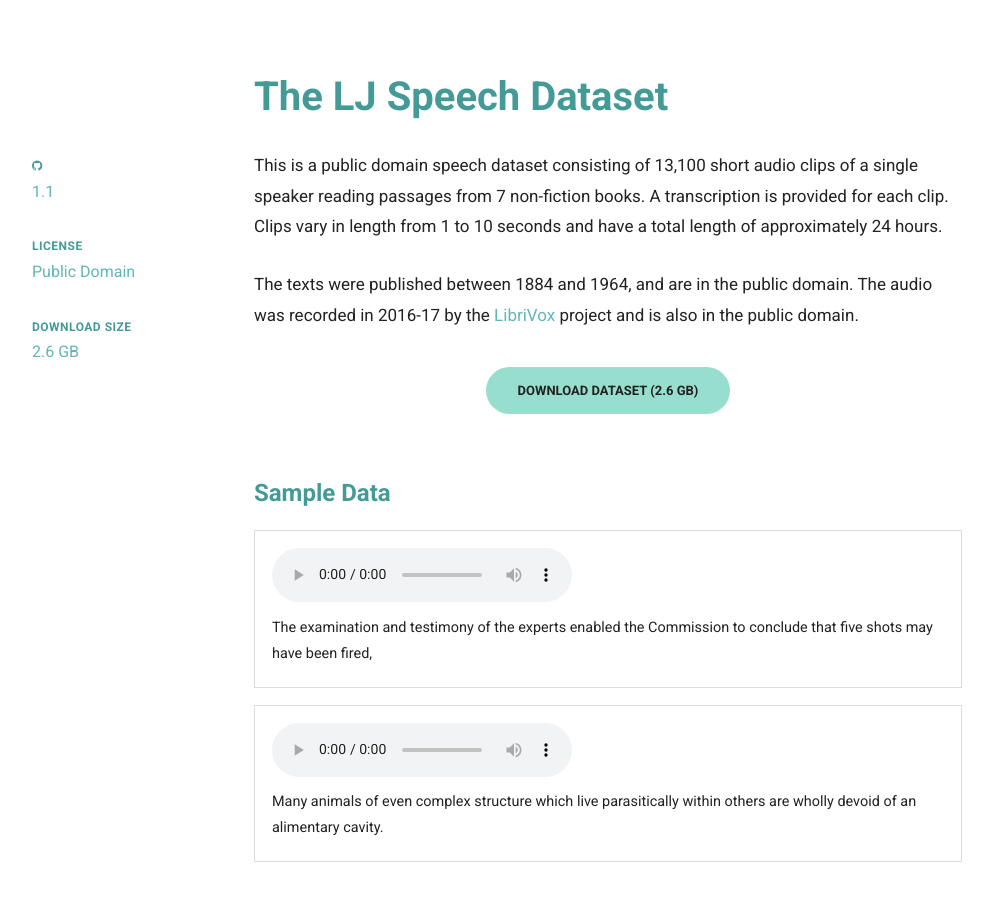
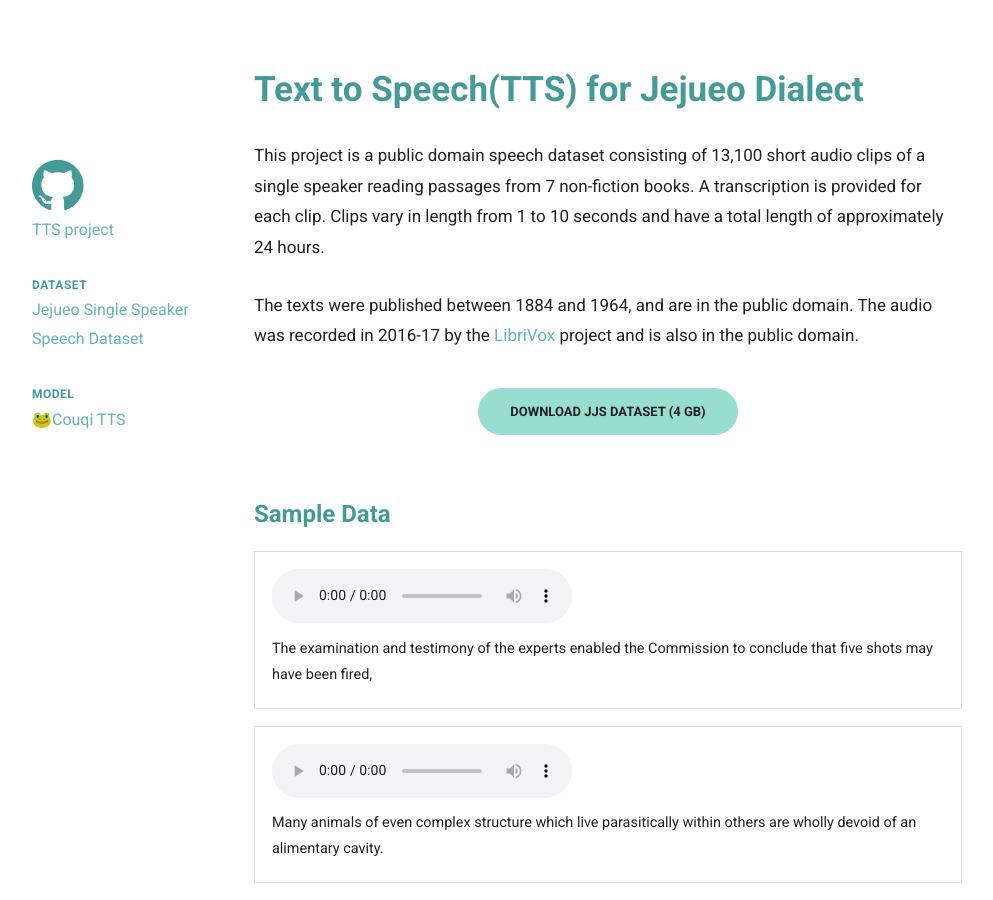
Before and after one commit to watchstep/glow-tts-jejueo-demo, a plain HTML site: page index.html in a window 1280 px wide. Shown: the whole page, without its empty margins (128-1121 px from the left). Before the commit the page ends 879 px from the top, so only its background shows below. Drawn offline with Linux system fonts and the light colour scheme.

Commit message:
fix: update index.html

```diff
--- a/index.html
+++ b/index.html
@@ -37,7 +37,7 @@ b {
   font-weight: 700
 }
 h1 {
-  font-size: 40px;
+  font-size: 35px;
   font-weight: 700;
   line-height: 1.3;
   color: #439A97;
@@ -148,28 +148,29 @@ p.download a:hover {
   <div class="container">
     <div class="content">
       <div id="side" class="col">
-        <div class="key"><i class="fa fa-github"></i></div>
-        <div class="value">1.1</div>
-        <div class="key">License</div>
-        <div class="value"><a href="https://librivox.org/pages/public-domain/" rel="nofollow">Public Domain</a></div>
-        <div class="key">Download Size</div>
-        <div class="value">2.6 GB</div>
+        <div class="key"><i class="fa fa-github fa-5x"></i></div>
+        <div class="value"><a href="https://github.com/watchstefa-3xp/glow-tts-jejueo-dialect">TTS project</a></div>
+        <div class="key">Dataset</div>
+        <div class="value">Jejueo Single Speaker Speech Dataset</div>
+        <div class="key">Model</div>
+        <div class="value">🐸Couqi TTS</div>
       </div>
       <div id="main" class="col">
-        <h1>The LJ Speech Dataset</h1>
+        <h1>Text to Speech(TTS) for Jejueo Dialect</h1>
         <p>
-This is a public domain speech dataset consisting of 13,100 short audio clips
+This project is a public domain speech dataset consisting of 13,100 short audio clips
 of a single speaker reading passages from 7 non-fiction books. A transcription is provided for each clip.
 Clips vary in length from 1 to 10 seconds and have a total length of approximately
 24 hours.
        </p>
         <p>
+
 The texts were published between 1884 and 1964, and are in the public domain. The audio was
 recorded in 2016-17 by the <a href="https://librivox.org">LibriVox</a> project and is also in the
 public domain.
         </p>
         <p class="download">
-          <a href="https://data.keithito.com/data/speech/LJSpeech-1.1.tar.bz2" download>Download Dataset (2.6 GB)</a>
+          <a href="https://www.kaggle.com/datasets/bryanpark/jejueo-single-speaker-speech-dataset" download>Download JJS Dataset (4 GB)</a>
         </p>
 
         <h2>Sample Data</h2>
```
